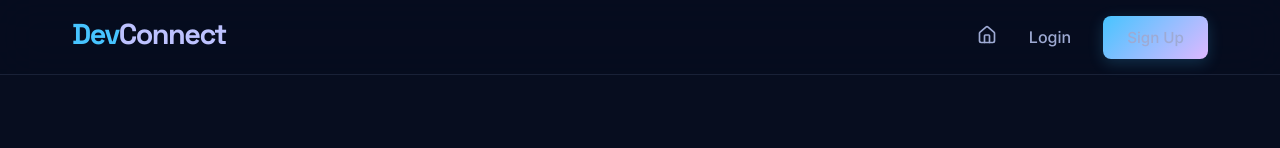
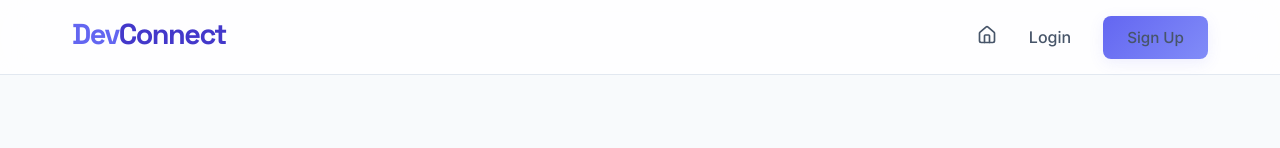
Before and after one commit to shreyashagrawal00/DevConnect, a React app in the folder frontend/: page / in a window 1280 px wide. Shown: the top 148 px of the page. Built offline with nearby package versions, Linux system fonts and the light colour scheme; no server answers; the HTML template or start-up script is replaced by a standard one.

Commit message:
Design: Switched to 'Arctic Dev' light shade theme

```diff
--- a/frontend/src/index.css
+++ b/frontend/src/index.css
@@ -1,17 +1,17 @@
 @import url('https://fonts.googleapis.com/css2?family=Inter:wght@400;500;600;700;800&family=Space+Grotesk:wght@400;500;600;700;800&display=swap');
 
 :root {
-  --bg-color: #070d1f;
-  --surface-container: #0f1832;
-  --surface-bright: #1c2a51;
-  --surface-lowest: #000000;
-  --text-primary: #dfe4ff;
-  --text-secondary: #9eaad3;
-  --accent-primary: #47c4ff;
-  --accent-secondary: #bdc2ff;
-  --accent-tertiary: #ddb8ff;
-  --accent-glow: rgba(71, 196, 255, 0.2);
-  --border-color: rgba(104, 116, 155, 0.2);
+  --bg-color: #f8fafc;
+  --surface-container: #ffffff;
+  --surface-bright: #f1f5f9;
+  --surface-lowest: #f1f5f9;
+  --text-primary: #0f172a;
+  --text-secondary: #475569;
+  --accent-primary: #6366f1;
+  --accent-secondary: #4338ca;
+  --accent-tertiary: #818cf8;
+  --accent-glow: rgba(99, 102, 241, 0.1);
+  --border-color: #e2e8f0;
   --font-family: 'Inter', system-ui, -apple-system, sans-serif;
   --font-display: 'Space Grotesk', sans-serif;
 }
@@ -33,7 +33,7 @@ body {
 
 /* Glassmorphism utility */
 .glass {
-  background: var(--surface-container);
+  background: rgba(255, 255, 255, 0.7);
   backdrop-filter: blur(20px);
   -webkit-backdrop-filter: blur(20px);
   border: 1px solid var(--border-color);
@@ -63,14 +63,14 @@ body {
 
 .btn-primary {
   background: linear-gradient(135deg, var(--accent-primary), var(--accent-tertiary));
-  color: #070d1f;
+  color: white;
   box-shadow: 0 4px 15px var(--accent-glow);
 }
 
 .btn-primary:hover {
   transform: translateY(-2px);
   box-shadow: 0 8px 25px var(--accent-glow);
-  filter: contrast(1.1);
+  filter: brightness(1.1);
 }
 
 .btn-outline {
@@ -99,7 +99,7 @@ body {
 .input-control {
   width: 100%;
   padding: 0.875rem 1.125rem;
-  background: var(--surface-lowest);
+  background: #ffffff;
   border: 1px solid var(--border-color);
   border-radius: 6px;
   color: var(--text-primary);
@@ -149,7 +149,7 @@ nav {
   border-bottom: 1px solid var(--border-color);
   position: sticky;
   top: 0;
-  background: rgba(7, 13, 31, 0.85);
+  background: rgba(255, 255, 255, 0.8);
   backdrop-filter: blur(20px);
   z-index: 100;
 }
@@ -193,7 +193,7 @@ nav {
 
 .card:hover {
   transform: translateY(-8px);
-  background: var(--surface-bright);
-  box-shadow: 0 20px 40px rgba(0, 0, 0, 0.4);
+  background: var(--surface-container);
+  box-shadow: 0 20px 40px rgba(0, 0, 0, 0.05);
   border-color: var(--accent-primary);
 }
```
